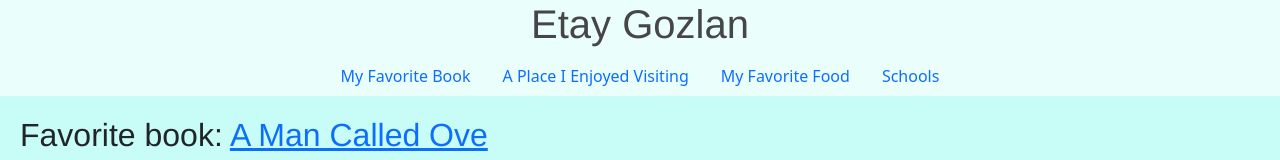
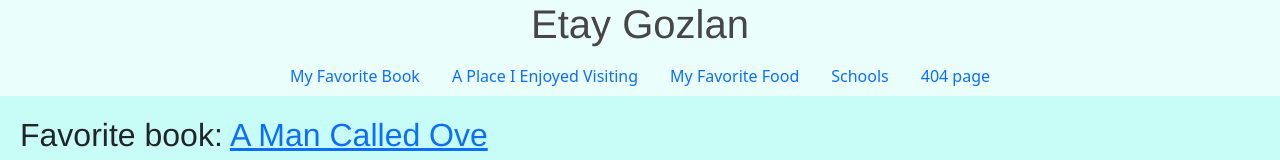
Before and after one commit to Etgoz/intro-to-webdev, a website: page index.html in a window 1280 px wide. Shown: the top 160 px of the page. Drawn offline with nearby package versions, Linux system fonts and the light colour scheme.

Commit message:
404 page link added

```diff
--- a/index.html
+++ b/index.html
@@ -23,6 +23,9 @@
                 <li class="nav-item">
                   <a class="nav-link" href=".\schools.html">Schools</a>
                 </li>
+                <li class="nav-item">
+                    <a class="nav-link" href="./404.html">404 page</a>
+                  </li>
               </ul>
         </header>
         <article id="favorite-book">
```
